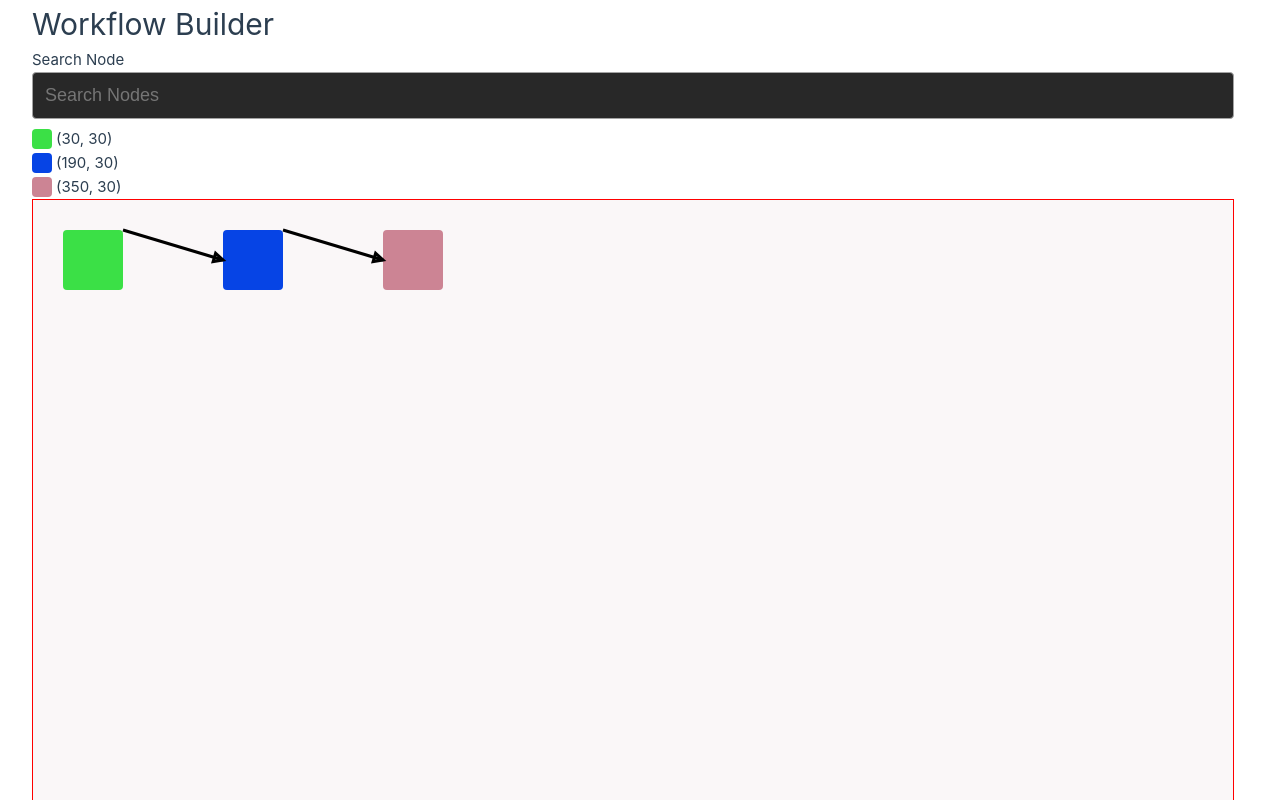
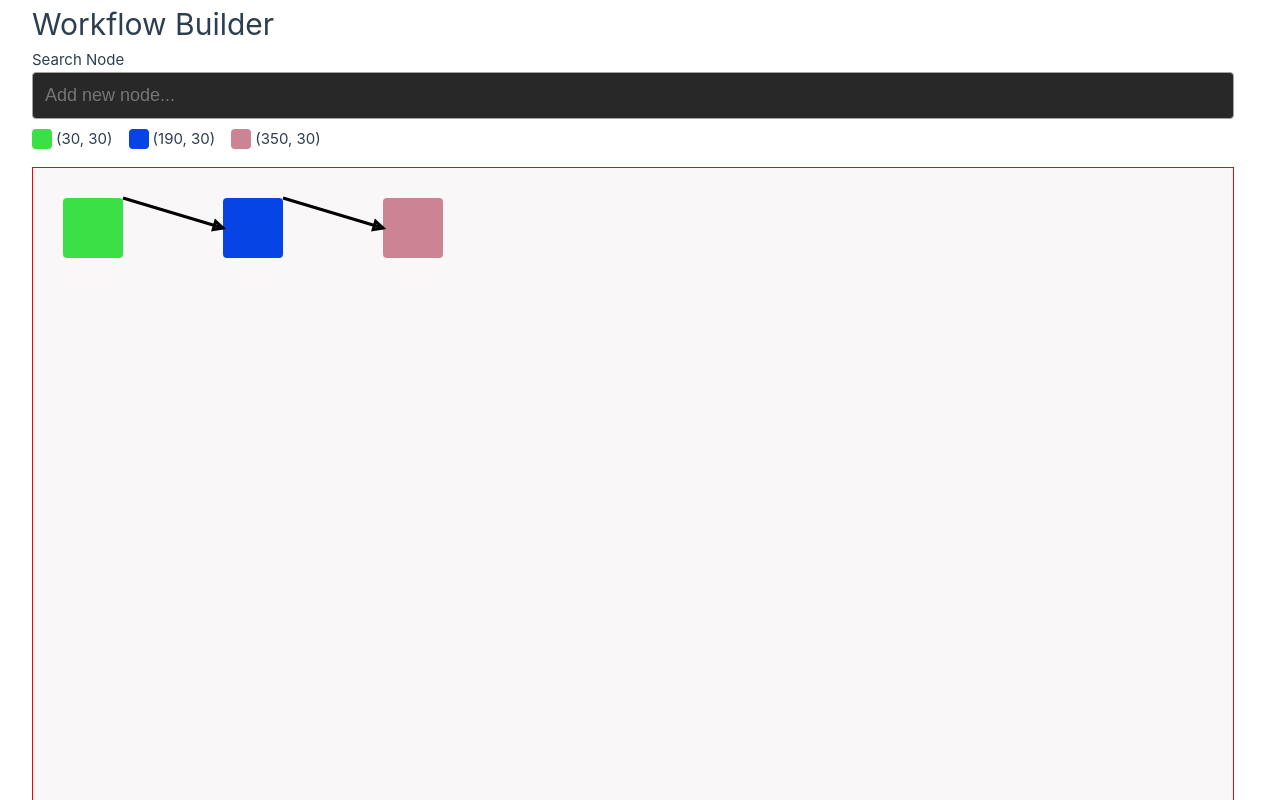
Before and after one commit to ashishaugust22/workflow-builder, a Vue app: page / in a window 1280 px wide. Shown: the top 800 px of the page. Built offline with nearby package versions, Linux system fonts and the light colour scheme.

Commit message:
fix: incorrect possition to hold and move canvas nodes

```diff
--- a/src/components/type-ahead.vue
+++ b/src/components/type-ahead.vue
@@ -4,7 +4,7 @@
     <input
       type="search"
       id="search-nodes"
-      placeholder="Search Nodes"
+      placeholder="Add new node..."
       @focus="showSuggestion = true"
       @input="onChangeDebounced($event)"
     >
--- a/src/views/WorkflowBuilder.vue
+++ b/src/views/WorkflowBuilder.vue
@@ -7,9 +7,12 @@
       @addNode="onAddNode($event)"
     />
 
-    <div class="legend" v-for="node of nodesData">
-      <div class="legend-block" :style="{ backgroundColor: node.fill }"></div> ({{ node.x }}, {{ node.y }})
+    <div class="legend">
+      <div class="legend-item" v-for="node of nodesData">
+        <div class="legend-item-icon" :style="{ backgroundColor: node.fill }"></div> ({{ node.x }}, {{ node.y }})
       </div>
+    </div>
+
     <div>
       <canvas
         id="canvas"
@@ -86,7 +89,7 @@ export default defineComponent({
     // handle mouse moves
     function mouseMove(e: MouseEvent) {
       // if we're dragging anything...
-      if (dragok) {
+      if (dragok.value) {
         // get the current mouse position
         var mx = parseInt((e.clientX - offsetX.value).toString());
         var my = parseInt((e.clientY - offsetY.value).toString());
@@ -113,7 +116,6 @@ export default defineComponent({
         // reset the starting mouse position for the next mousemove
         startX.value = mx;
         startY.value = my;
-
       }
     }
 
@@ -223,8 +225,8 @@ export default defineComponent({
       const res = await getNodeTypes(searchTerm);
       this.nodeTypes = res;
     },
-    onAddNode(nodeId: string){
-      const node = this.nodeTypes.filter(n=>n.id === nodeId);
+    onAddNode(nodeId: string) {
+      const node = this.nodeTypes.filter(n => n.id === nodeId);
       const newNode = createNextNode(this.nodesData);
       this.nodesData.push(newNode);
       this.draw();
@@ -241,10 +243,14 @@ export default defineComponent({
 
   .legend {
     display: flex;
+    gap: 1rem;
+    margin-bottom: 1rem;
+    &-item {
+      display: flex;
       align-items: center;
       gap: 0.25rem;
 
-    &-block {
+      .legend-item-icon {
         display: inline-block;
         width: 20px;
         height: 20px;
@@ -252,4 +258,5 @@ export default defineComponent({
       }
     }
   }
+}
 </style>
```
Also changed, not shown: 1 other file (tests, documents, lock files or other folders). Lines whose indentation alone changed are shown as unchanged.
